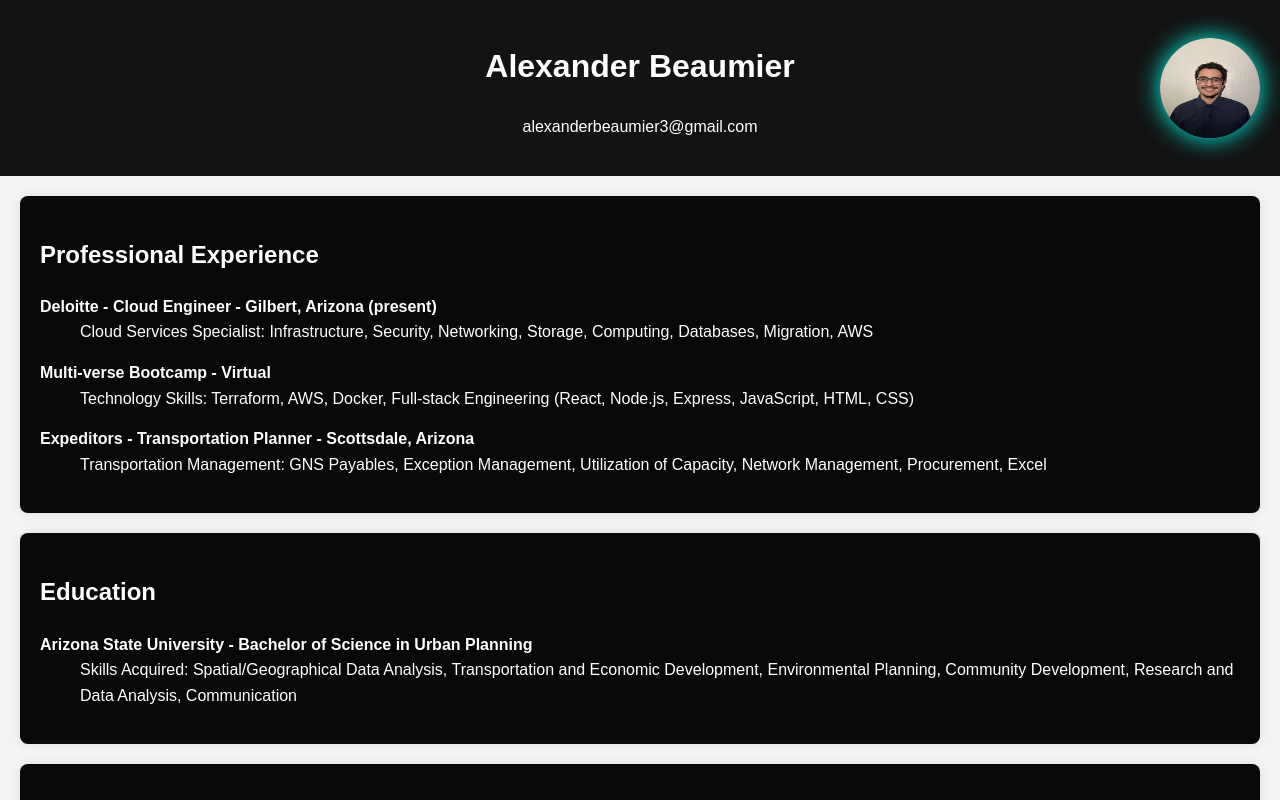
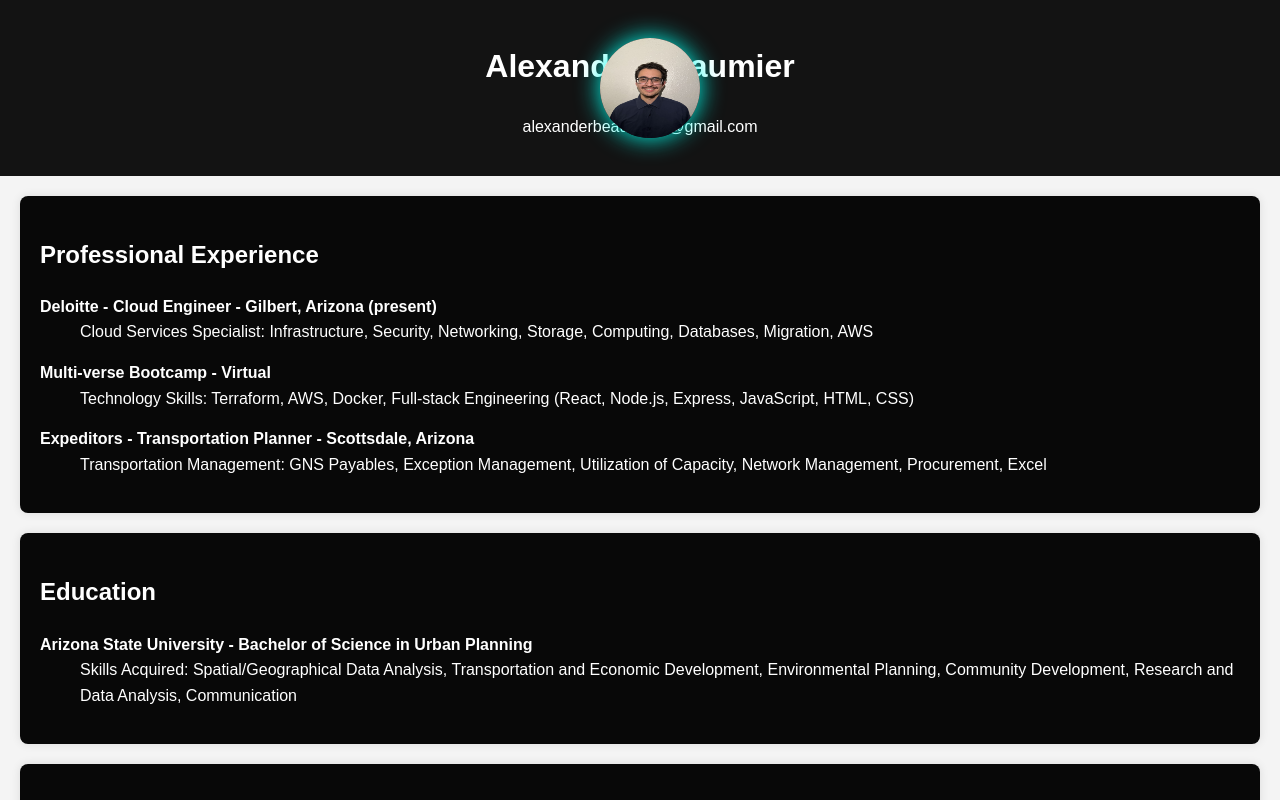
Before and after one commit to Alexanderbeaumier3/alexanderbeaumier-website, a plain HTML site: page index.html in a window 1280 px wide. Shown: the top 800 px of the page. Drawn offline with Linux system fonts and the light colour scheme.

Commit message:
updated styles

```diff
--- a/styles.css
+++ b/styles.css
@@ -24,9 +24,9 @@
 
 .headshot {
     position: absolute;
-    right: 20px; /* Positions to the right of the header */
+    left: 600px; /* Positions to the right of the header */
     top: 50%;
-    transform: translateY(-50%); /* Centers the image vertically */
+    transform: translatey(-50%); /* Centers the image vertically */
     width: 100px; /* Adjust size as needed or keep it responsive */
     height: 100px; /* Ensures the image is circular */
     border-radius: 50%; /* Makes the image perfectly circular */
```
